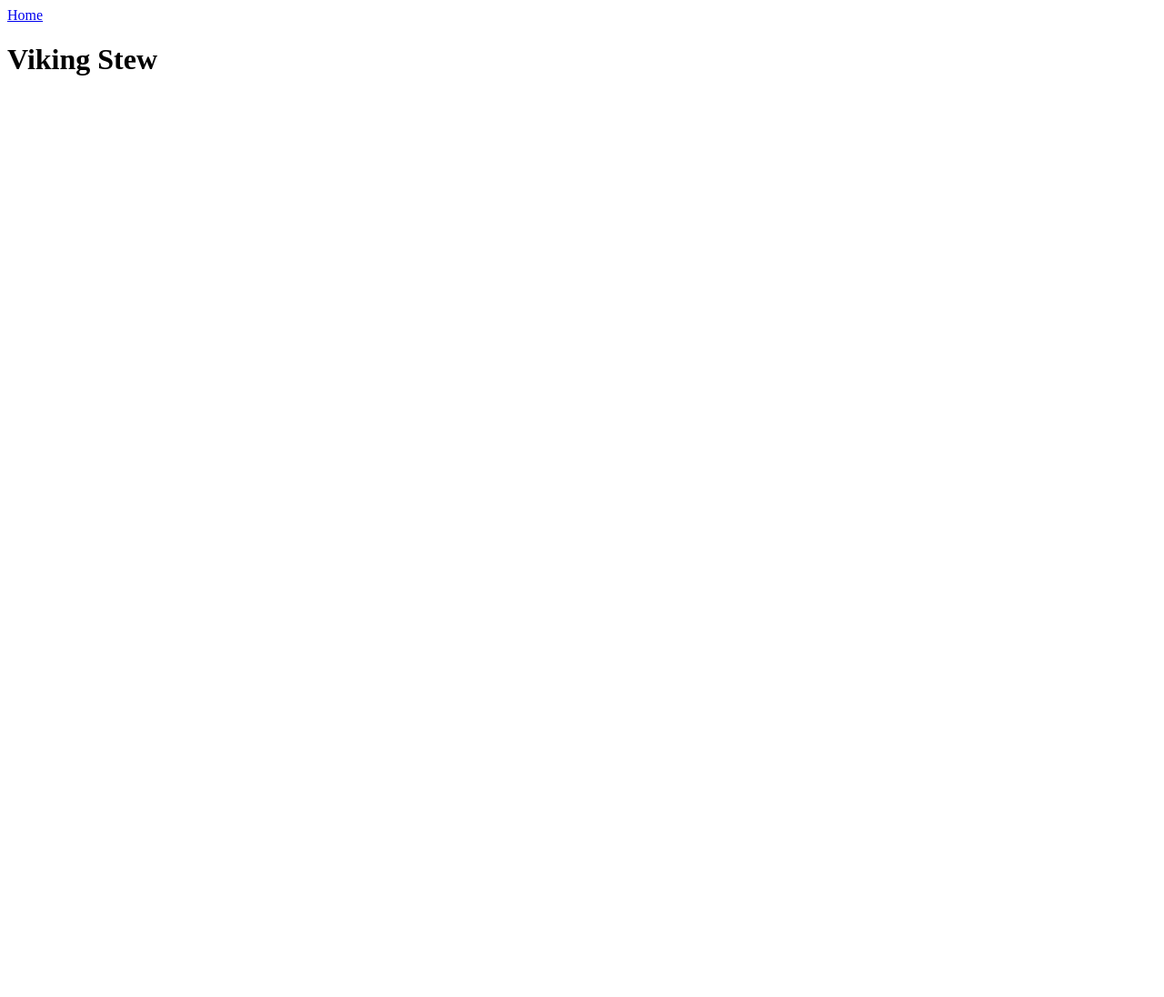
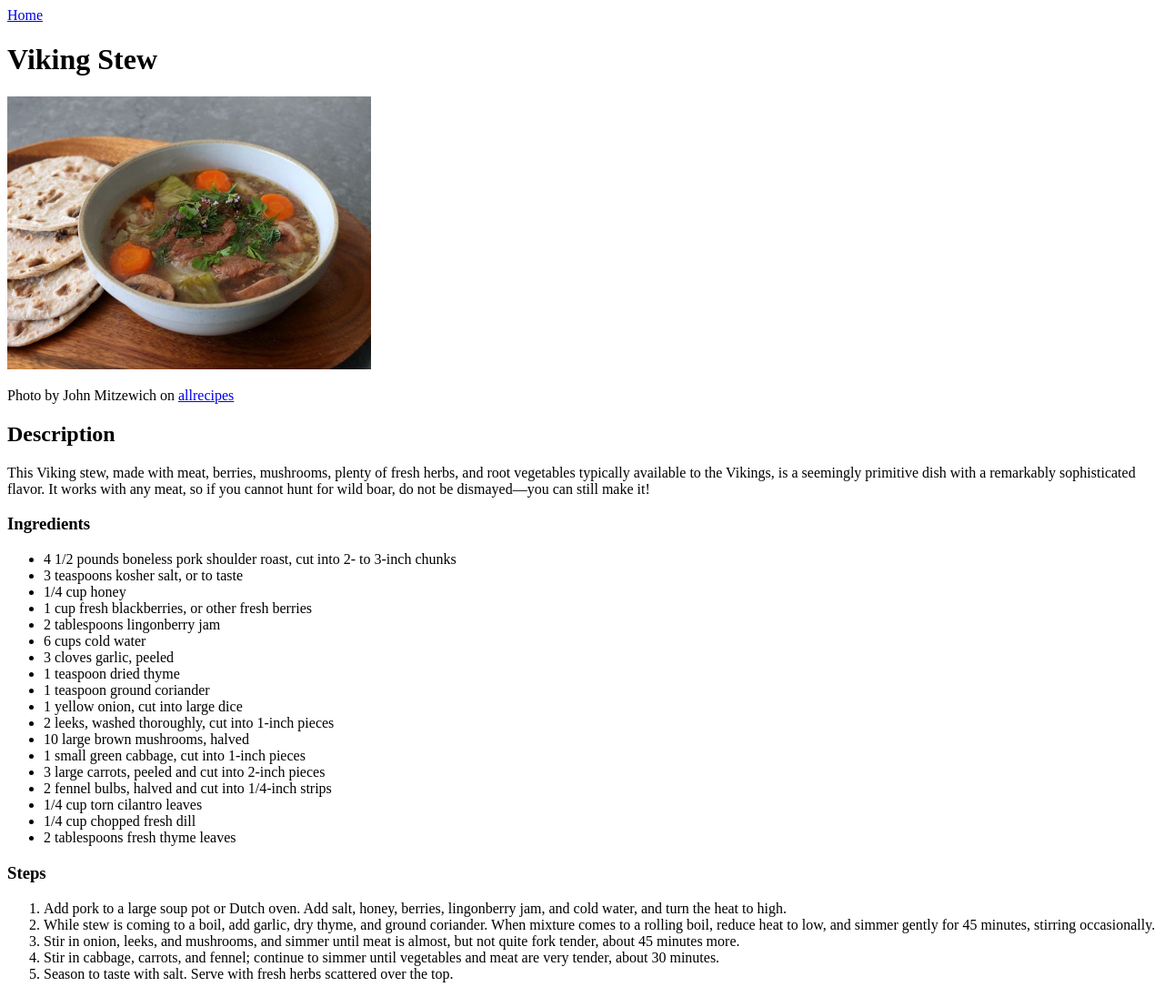
Before and after one commit to Kevin-Fowler17/odin-recipes, a plain HTML site: page recipes/viking-stew.html in a window 1280 px wide. Shown: the whole page at 91% size. Before the commit the page ends 800 px from the top, so only its background shows below. Drawn offline with Linux system fonts and the light colour scheme.

Commit message:
Fixed spelling error and added first recipe
Removed 's' from vikings bread and added recipe and pic for viking stew

```diff
--- a/recipes/viking-stew.html
+++ b/recipes/viking-stew.html
@@ -11,5 +11,42 @@
 
     <h1>Viking Stew</h1>
 
+    <img src="../images/viking-stew.jpg" alt="A picture of a finished dish of viking stew" height="300"></img>
+    <p>Photo by John Mitzewich on <a href="https://www.allrecipes.com/author/chef-john/" target="_blank">allrecipes</a></p>
+
+    <h2>Description</h2>
+    <p>This Viking stew, made with meat, berries, mushrooms, plenty of fresh herbs, and root vegetables typically available to the Vikings, is a seemingly primitive dish with a remarkably sophisticated flavor. It works with any meat, so if you cannot hunt for wild boar, do not be dismayed—you can still make it!</p>
+
+    <h3>Ingredients</h3>
+    <ul>
+        <li>4 1/2 pounds boneless pork shoulder roast, cut into 2- to 3-inch chunks</li>
+        <li>3 teaspoons kosher salt, or to taste</li>
+        <li>1/4 cup honey</li>
+        <li>1 cup fresh blackberries, or other fresh berries</li>
+        <li>2 tablespoons lingonberry jam</li>
+        <li>6 cups cold water</li>
+        <li>3 cloves garlic, peeled</li>
+        <li>1 teaspoon dried thyme</li>
+        <li>1 teaspoon ground coriander</li>
+        <li>1 yellow onion, cut into large dice</li>
+        <li>2 leeks, washed thoroughly, cut into 1-inch pieces</li>
+        <li>10 large brown mushrooms, halved</li>
+        <li>1 small green cabbage, cut into 1-inch pieces</li>
+        <li>3 large carrots, peeled and cut into 2-inch pieces</li>
+        <li>2 fennel bulbs, halved and cut into 1/4-inch strips</li>
+        <li>1/4 cup torn cilantro leaves</li>
+        <li>1/4 cup chopped fresh dill</li>
+        <li>2 tablespoons fresh thyme leaves</li>
+    </ul>
+
+    <h3>Steps</h3>
+    <ol>
+        <li>Add pork to a large soup pot or Dutch oven. Add salt, honey, berries, lingonberry jam, and cold water, and turn the heat to high.</li>
+        <li>While stew is coming to a boil, add garlic, dry thyme, and ground coriander. When mixture comes to a rolling boil, reduce heat to low, and simmer gently for 45 minutes, stirring occasionally.</li>
+        <li>Stir in onion, leeks, and mushrooms, and simmer until meat is almost, but not quite fork tender,  about 45 minutes more.</li>
+        <li>Stir in cabbage, carrots, and fennel; continue to simmer until vegetables and meat are very tender, about 30 minutes.</li>
+        <li>Season to taste with salt. Serve with fresh herbs scattered over the top.</li>
+    </ol>
+
 </body>
 </html>
```
Also changed, not shown: index.html (+5 -3 lines), recipes/viking-flatbread.html (renamed from recipes/vikings-flatbread.html, +2 -2 lines), images/viking-bread.jpg (added), images/viking-flatbread.jpg (added), images/viking-stew.jpg (added).
